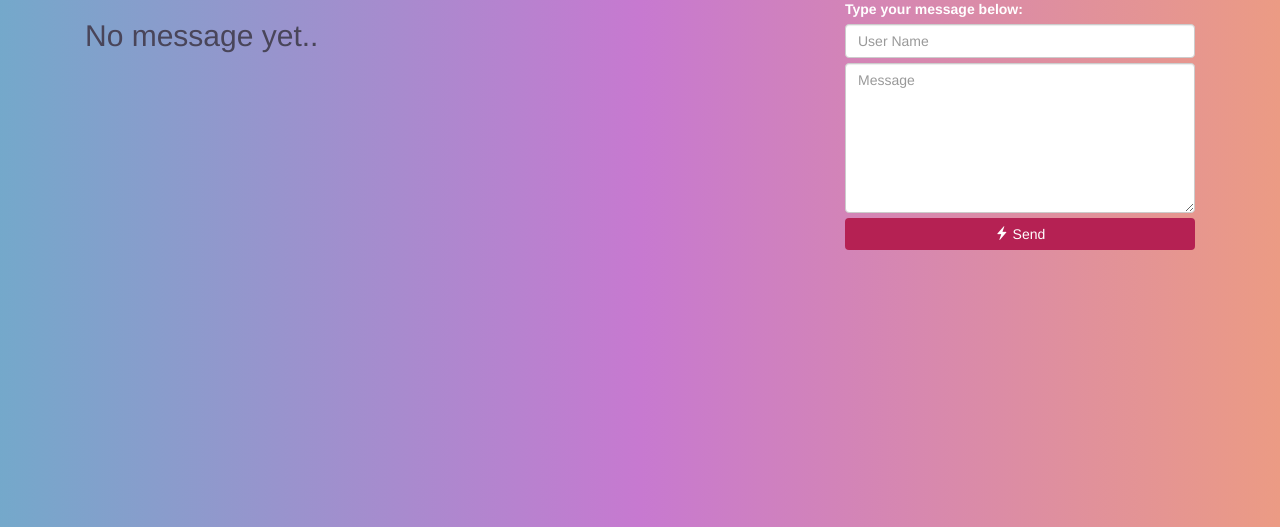
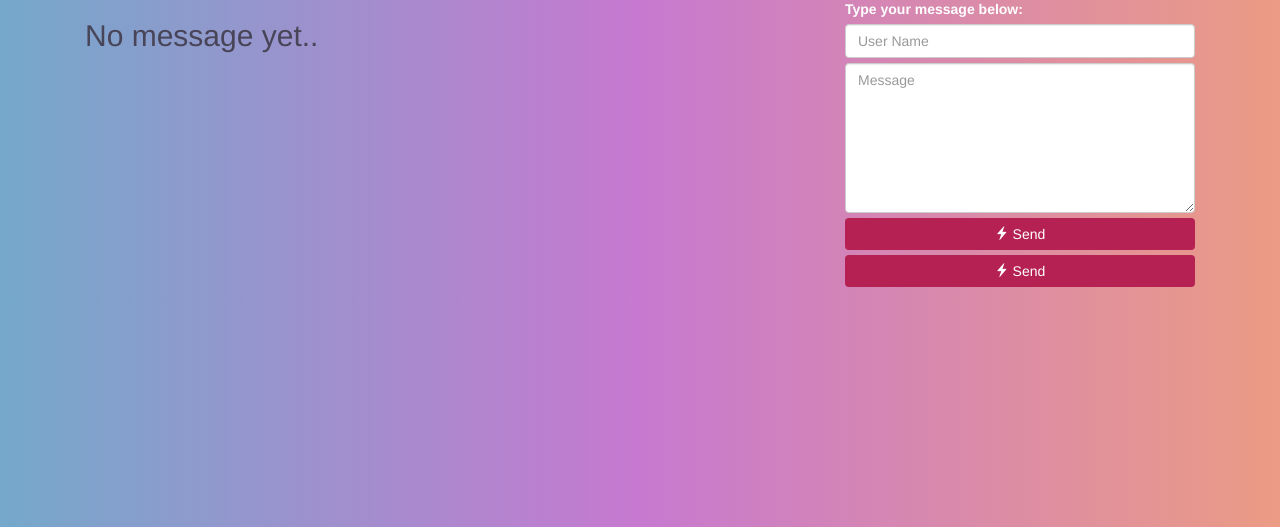
Before and after one commit to cuprumtan/psu-labs, a Flask app: page / in a window 1280 px wide; the page is wider, and only the part inside the window is pictured. Shown: the part 171-698 px from the top of that part. Run offline with Flask 2, Linux system fonts and the light colour scheme; some libraries are stand-ins or nearby versions.

Commit message:
Рефакторинг

```diff
--- a/chat_server/templates/index.html
+++ b/chat_server/templates/index.html
@@ -50,7 +50,6 @@
        <img src="https://raw.githubusercontent.com/cuprumtan/LANstash/v2-preps/head.png" class="img-responsive">
        <h1>scrapy</h1>
     </div> -->
-
   <div class="wrapper">
       <h1>SCRAPY</h1>
   </div>
@@ -71,6 +70,7 @@
           <!-- <input type="text" class="message form-control" placeholder="Message"> -->
               <textarea class="message form-control" style="resize: vertical; min-height: 150px" id="Message" placeholder="Message"></textarea>
               <div style="padding-top: 5px;"></div>
+              <button style="background-color: #B52153; border: transparent" type="submit" class="btn btn-success btn-block"><span class="glyphicon glyphicon-flash"></span> Send</button>
               <button style="background-color: #B52153; border: transparent" type="submit" class="btn btn-success btn-block"><span class="glyphicon glyphicon-flash"></span> Send</button>
         </form>
       </div>
```
Lines whose indentation alone changed are shown as unchanged.
